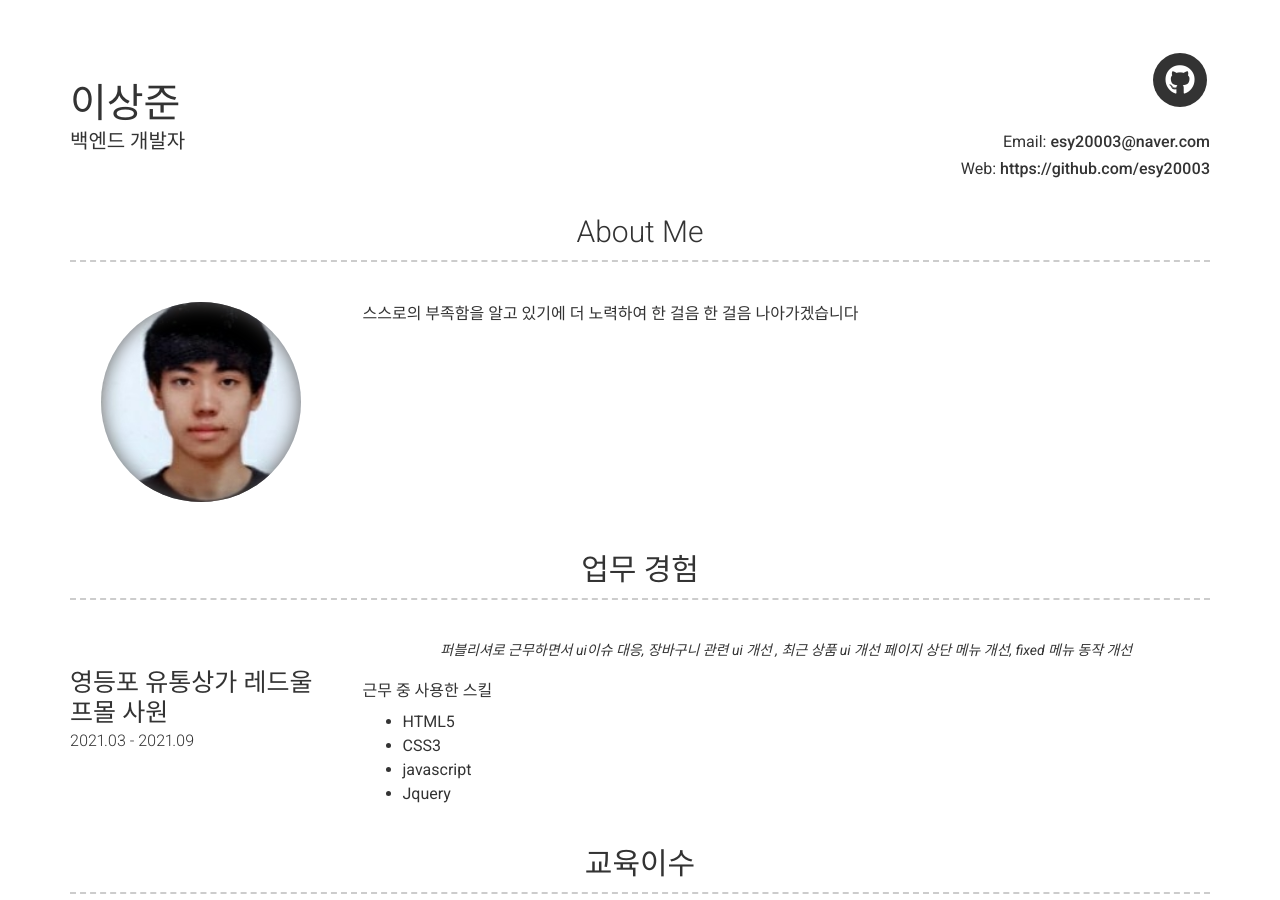
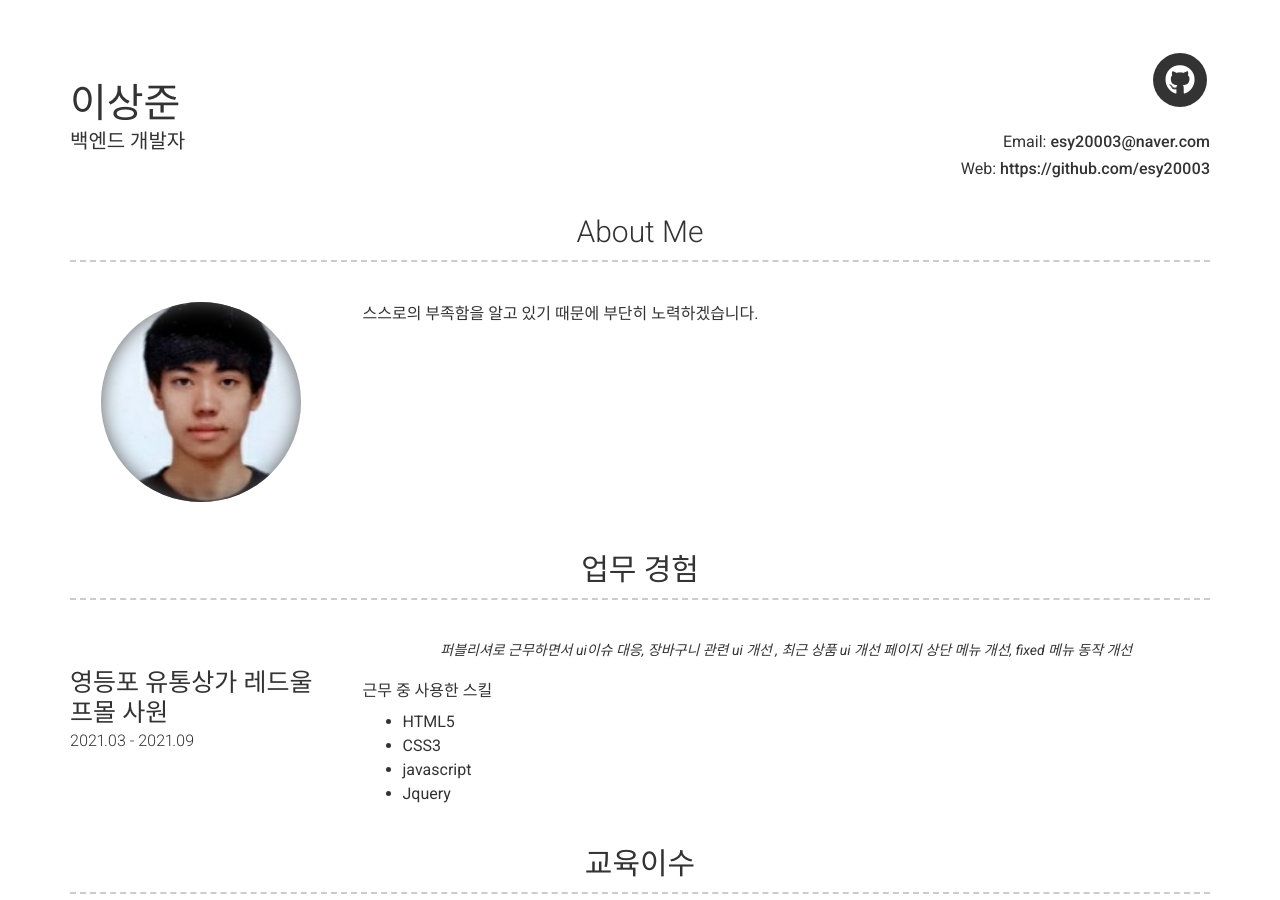
Before and after one commit to esy20003/esy20003.github.io, a Jekyll site: the page built from index.md, in a window 1280 px wide and 900 px high. Built offline with Jekyll 4.4.1, drawn with Linux system fonts in a browser that asks for light colours; nearby versions of some CDN libraries.

Commit message:
20230913

```diff
--- a/_config.yml
+++ b/_config.yml
@@ -48,7 +48,7 @@ github_username: esy20003
 about_title: About Me
 about_profile_image: images/profile.jpg
 about_content: | # this will include new lines to allow paragraphs
-  스스로의 부족함을 알고 있기에 더 노력하여 한 걸음 한 걸음 나아가겠습니다
+  스스로의 부족함을 알고 있기 때문에 부단히 노력하겠습니다.
 
 content:
   # - title: Projects # Title for the section
```
